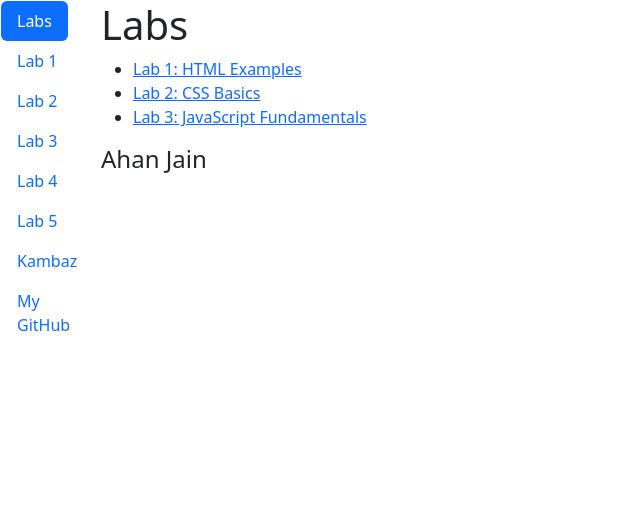
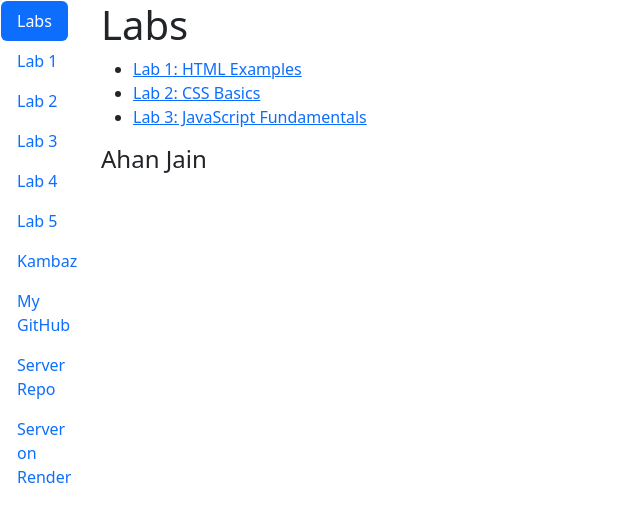
Before and after one commit to ahan-jain/kambaz-next-js, a Next.js app: page /labs in a window 1280 px wide. Shown: the top 522 px of the page, without its empty margins (0-640 px from the left). Built offline with nearby package versions, Linux system fonts and the light colour scheme.

Commit message:
updated TOC.tsx with node server and repo

```diff
--- a/app/labs/TOC.tsx
+++ b/app/labs/TOC.tsx
@@ -20,15 +20,22 @@ export default function TOC() {
           Lab 3 </NavLink> </NavItem>
       <NavItem>
         <NavLink href="/labs/lab4" as={Link} className={`nav-link ${pathname.endsWith("lab4") ? "active" : ""}`}>
-         Lab 4
-     </NavLink>
+          Lab 4 </NavLink> </NavItem>
       <NavItem>
         <NavLink href="/labs/lab5" as={Link} className={`nav-link ${pathname.endsWith("lab5") ? "active" : ""}`}>
-         Lab 5
-     </NavLink> </NavItem>
+          Lab 5 </NavLink> </NavItem>
+      <NavItem>
         <NavLink href="/" as={Link}>
           Kambaz </NavLink> </NavItem>
       <NavItem>
-       <NavLink href="https://github.com/ahan-jain">My GitHub</NavLink></NavItem>
+        <NavLink href="https://github.com/ahan-jain" target="_blank">
+          My GitHub </NavLink> </NavItem>
+      <NavItem>
+        <NavLink href="https://github.com/ahan-jain/kambaz-node-server-app" target="_blank">
+          Server Repo </NavLink> </NavItem>
+      <NavItem>
+        <NavLink href="https://kambaz-node-server-app-kevd.onrender.com" target="_blank">
+          Server on Render </NavLink> </NavItem>
     </Nav>
- );}
+  );
+}
```
Lines whose indentation alone changed are shown as unchanged.
